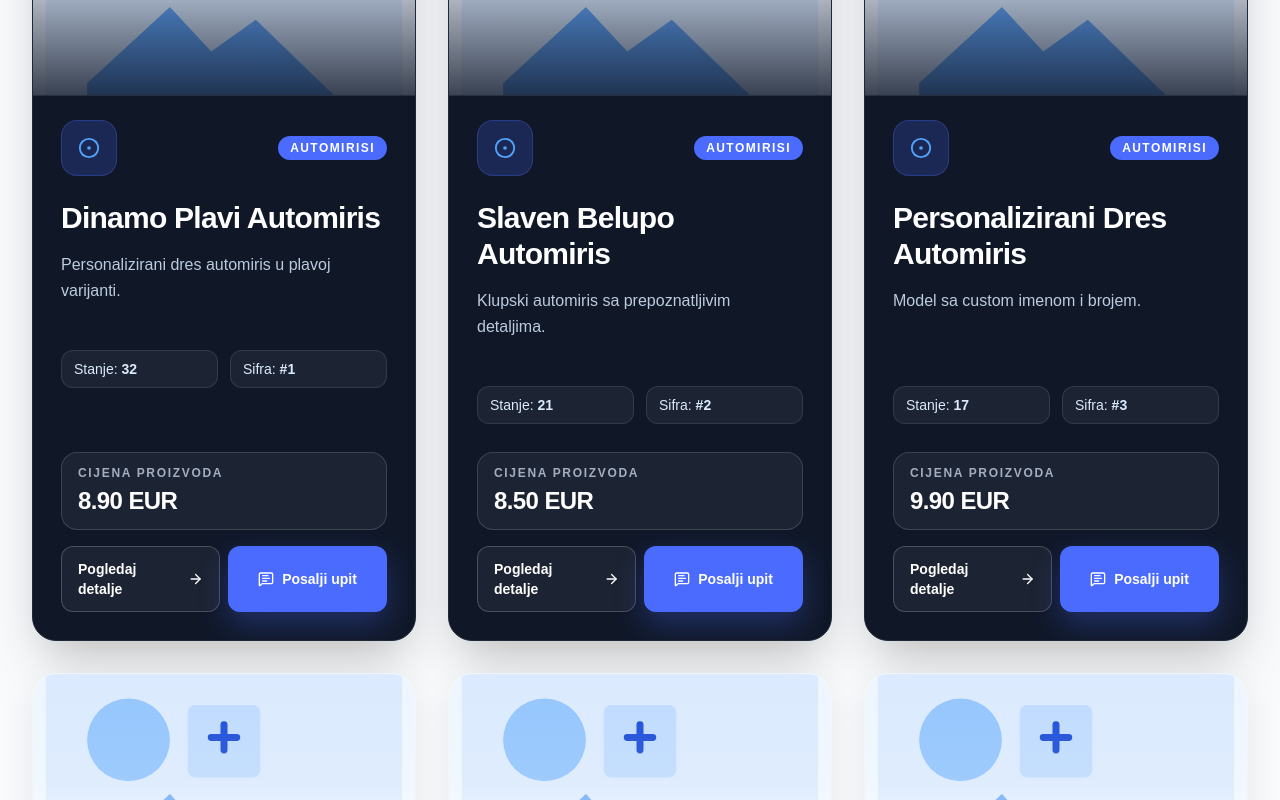
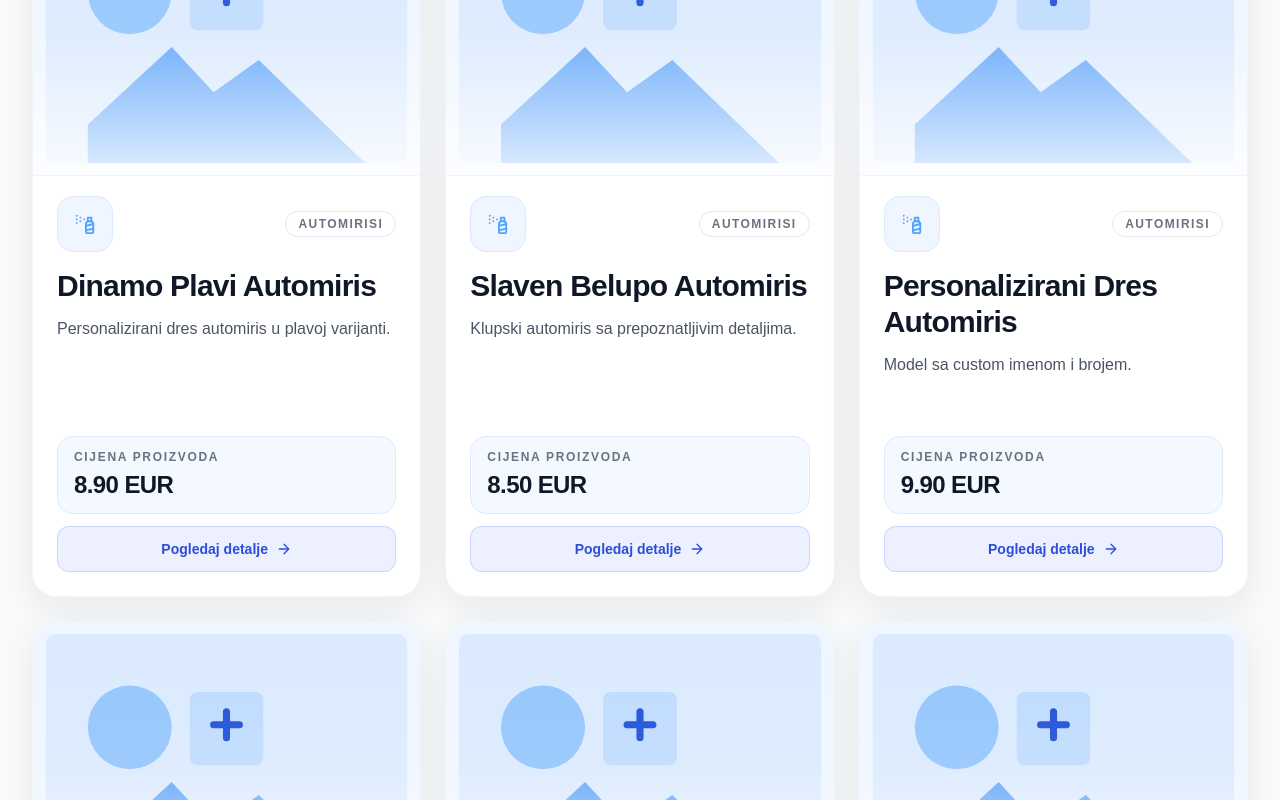
Before and after one commit to nivancic04/nikotrade.com-v2, a Next.js app: page /proizvodi in a window 1280 px wide. Shown: the part 620-1420 px from the top of the page. Built offline with nearby package versions, Linux system fonts and the light colour scheme.

Commit message:
poboljsani hoveri i pristupacnost

```diff
--- a/app/api/contact/route.ts
+++ b/app/api/contact/route.ts
@@ -21,12 +21,13 @@
 export async function POST(request: Request) {
   try {
     const body = (await request.json()) as ContactPayload;
-    const title = typeof body.title === "string" ? body.title.trim() : "";
+    const inputTitle = typeof body.title === "string" ? body.title.trim() : "";
     const description = typeof body.description === "string" ? body.description.trim() : "";
     const replyEmail = typeof body.replyEmail === "string" ? body.replyEmail.trim() : "";
     const consent = body.consent === true;
     const productSlug = typeof body.productSlug === "string" ? body.productSlug.trim() : "";
     const productName = typeof body.productName === "string" ? body.productName.trim() : "";
+    const title = productName ? `Upit za proizvod: ${productName}` : inputTitle;
 
     if (title.length < 3 || title.length > 120) {
       return NextResponse.json(
--- a/app/proizvodi/[slug]/page.tsx
+++ b/app/proizvodi/[slug]/page.tsx
@@ -1,14 +1,14 @@
 import Image from "next/image";
 import Link from "next/link";
 import { notFound } from "next/navigation";
-import { ArrowLeft, CircleDot, Clock3, Package, Shirt, Sparkles, Wine } from "lucide-react";
+import { ArrowLeft, ArrowRight, Clock3, Package, Shirt, Sparkles, SprayCan, Wine } from "lucide-react";
 import { SiteHeader } from "@/components/site-header";
 import { SiteFooter } from "@/components/site-footer";
 import { ProductInquiryModal } from "@/components/product-inquiry-modal";
 import { getAllProducts, getProductBySlug, type ProductCategory } from "@/lib/products-db";
 
 function CategoryIcon({ category }: { category: ProductCategory }) {
-  if (category === "Automirisi") return <CircleDot size={24} className="text-blue-400" />;
+  if (category === "Automirisi") return <SprayCan size={24} className="text-blue-400" />;
   if (category === "Sportska oprema") return <Shirt size={24} className="text-blue-400" />;
   return <Wine size={24} className="text-blue-400" />;
 }
@@ -47,10 +47,10 @@
           </Link>
 
           <div className="grid grid-cols-1 gap-8 lg:grid-cols-[1.05fr_0.95fr] lg:gap-10">
-            <article className="group relative overflow-hidden rounded-3xl border border-gray-800 bg-gray-900 p-8 shadow-2xl transition-all duration-500 hover:-translate-y-1 hover:shadow-[0_24px_70px_rgba(15,23,42,0.4)] sm:p-10">
-              <div className="pointer-events-none absolute inset-0 bg-gradient-to-br from-[#4a6bfe]/20 via-blue-900/10 to-transparent opacity-85 transition-opacity duration-500 group-hover:opacity-100"></div>
+            <article className="group relative overflow-hidden rounded-3xl border border-gray-100 bg-white p-8 shadow-[0_10px_35px_rgba(15,23,42,0.08)] transition-all duration-300 hover:border-blue-100 hover:shadow-[0_18px_50px_rgba(15,23,42,0.16)] sm:p-10">
+              <div className="pointer-events-none absolute inset-0 bg-gradient-to-br from-blue-100/70 via-transparent to-transparent opacity-0 transition-opacity duration-300 group-hover:opacity-100"></div>
 
-              <div className="relative mb-8 overflow-hidden rounded-2xl border border-white/10">
+              <div className="relative mb-8 overflow-hidden rounded-2xl border border-gray-100">
                 <Image
                   src={product.image}
                   alt={product.name}
@@ -58,31 +58,31 @@
                   height={900}
                   className="h-[280px] w-full object-cover transition-transform duration-700 group-hover:scale-105 sm:h-[340px]"
                 />
-                <div className="pointer-events-none absolute inset-0 bg-gradient-to-t from-gray-900/75 via-gray-900/20 to-transparent"></div>
+                <div className="pointer-events-none absolute inset-0 bg-gradient-to-t from-white/80 via-white/10 to-transparent"></div>
               </div>
 
               <div className="relative mb-6 flex items-center justify-between">
-                <div className="rounded-2xl border border-[#4a6bfe]/30 bg-[#4a6bfe]/20 p-4 shadow-[0_0_24px_rgba(74,107,254,0.2)] transition-transform duration-500 group-hover:scale-105">
+                <div className="rounded-2xl border border-blue-100 bg-blue-50 p-4 transition-transform duration-300 group-hover:scale-105">
                   <CategoryIcon category={product.category} />
                 </div>
-                <span className="rounded-full bg-[#4a6bfe] px-3 py-1.5 text-xs font-bold uppercase tracking-[0.12em] text-white">
+                <span className="rounded-full border border-gray-200 bg-white px-3 py-1.5 text-xs font-bold uppercase tracking-[0.12em] text-gray-500">
                   {product.category}
                 </span>
               </div>
 
               <div className="relative">
-                <h1 className="text-4xl font-black tracking-tight text-white sm:text-5xl">{product.name}</h1>
-                <p className="mt-5 text-lg leading-relaxed text-blue-100/90">{product.description}</p>
+                <h1 className="text-4xl font-black tracking-tight text-gray-900 sm:text-5xl">{product.name}</h1>
+                <p className="mt-5 text-lg leading-relaxed text-gray-600">{product.description}</p>
               </div>
 
               <div className="relative mt-8 grid grid-cols-1 gap-3 sm:grid-cols-2">
-                <div className="rounded-2xl border border-white/10 bg-white/5 p-4 transition-all duration-300 hover:border-white/20 hover:bg-white/10">
-                  <p className="text-xs font-semibold uppercase tracking-[0.14em] text-blue-100/60">Cijena</p>
-                  <p className="mt-2 text-2xl font-black text-white">{product.priceEur.toFixed(2)} EUR</p>
+                <div className="rounded-2xl border border-gray-100 bg-[#F9FAFB] p-4 transition-all duration-300 hover:border-blue-100 hover:bg-blue-50/40">
+                  <p className="text-xs font-semibold uppercase tracking-[0.14em] text-gray-500">Cijena</p>
+                  <p className="mt-2 text-2xl font-black text-gray-900">{product.priceEur.toFixed(2)} EUR</p>
                 </div>
-                <div className="rounded-2xl border border-white/10 bg-white/5 p-4 transition-all duration-300 hover:border-white/20 hover:bg-white/10">
-                  <p className="text-xs font-semibold uppercase tracking-[0.14em] text-blue-100/60">Stanje</p>
-                  <p className="mt-2 text-2xl font-black text-white">{product.stock} kom</p>
+                <div className="rounded-2xl border border-gray-100 bg-[#F9FAFB] p-4 transition-all duration-300 hover:border-blue-100 hover:bg-blue-50/40">
+                  <p className="text-xs font-semibold uppercase tracking-[0.14em] text-gray-500">Stanje</p>
+                  <p className="mt-2 text-2xl font-black text-gray-900">{product.stock} kom</p>
                 </div>
               </div>
 
@@ -154,33 +154,60 @@
             </div>
             <div className="grid grid-cols-1 gap-6 md:grid-cols-3">
               {relatedProducts.map((item) => (
-                <Link
+                <article
                   key={item.id}
-                  href={`/proizvodi/${item.slug}`}
-                  className="group rounded-3xl border border-gray-100 bg-white p-0 shadow-[0_8px_30px_rgba(15,23,42,0.08)] transition-all duration-500 hover:-translate-y-2 hover:shadow-[0_16px_45px_rgba(15,23,42,0.16)]"
+                  className="group relative flex h-full flex-col overflow-hidden rounded-3xl border border-gray-100 bg-white p-5 text-gray-900 shadow-[0_10px_35px_rgba(15,23,42,0.08)] transition-all duration-300 hover:border-blue-100 hover:shadow-[0_18px_50px_rgba(15,23,42,0.18)] sm:p-6"
                 >
-                  <div className="relative overflow-hidden rounded-t-3xl border-b border-gray-100">
+                  <div className="pointer-events-none absolute inset-0 bg-gradient-to-br from-blue-100/80 via-transparent to-transparent opacity-0 transition-opacity duration-500 group-hover:opacity-100"></div>
+
+                  <div className="relative -mx-5 -mt-5 mb-5 overflow-hidden border-b border-gray-100 sm:-mx-6 sm:-mt-6">
                     <Image
                       src={item.image}
                       alt={item.name}
                       width={1200}
                       height={900}
-                      className="h-40 w-full object-cover transition-transform duration-700 group-hover:scale-105"
+                      className="h-64 w-full object-cover sm:h-72"
                     />
-                    <div className="pointer-events-none absolute inset-0 bg-gradient-to-t from-white/90 via-white/10 to-transparent"></div>
+                    <div className="pointer-events-none absolute inset-0 bg-gradient-to-t from-white/80 via-white/10 to-transparent"></div>
                   </div>
 
-                  <div className="p-6">
-                    <div className="mb-4 inline-flex rounded-xl border border-blue-100 bg-blue-50 p-3 transition-transform duration-300 group-hover:scale-105">
+                  <div className="relative mb-4 flex items-center justify-between">
+                    <div className="rounded-2xl border border-blue-100 bg-blue-50 p-4 transition-transform duration-500 group-hover:-translate-y-0.5 group-hover:scale-105">
                       <CategoryIcon category={item.category} />
                     </div>
-                    <h4 className="text-xl font-black tracking-tight text-gray-900">{item.name}</h4>
-                    <p className="mt-2 min-h-[66px] text-sm leading-relaxed text-gray-600">{item.shortDescription}</p>
-                    <p className="mt-4 font-bold text-[#4a6bfe] transition-colors group-hover:text-[#2d4ed8]">
-                      Detalji proizvoda
+                    <span className="rounded-full border border-gray-200 bg-white px-3 py-1 text-xs font-bold uppercase tracking-[0.12em] text-gray-500">
+                      {item.category}
+                    </span>
+                  </div>
+
+                  <div className="relative flex-1">
+                    <h4 className="text-2xl font-black tracking-tight sm:text-3xl">{item.name}</h4>
+                    <p className="mt-3 min-h-[64px] text-sm leading-relaxed text-gray-600 sm:text-base">
+                      {item.shortDescription}
                     </p>
                   </div>
-                </Link>
+
+                  <div className="relative mt-5">
+                    <div className="rounded-2xl border border-blue-100 bg-blue-50/70 px-4 py-3">
+                      <p className="text-xs font-semibold uppercase tracking-[0.14em] text-gray-500">
+                        Cijena proizvoda
+                      </p>
+                      <p className="mt-1 text-2xl font-black tracking-tight">
+                        {item.priceEur.toFixed(2)} EUR
+                      </p>
+                    </div>
+
+                    <div className="mt-3">
+                      <Link
+                        href={`/proizvodi/${item.slug}`}
+                        className="inline-flex w-full items-center justify-center gap-2 rounded-xl border border-[#4a6bfe]/20 bg-[#4a6bfe]/10 px-4 py-3 text-sm font-bold text-[#2d4ed8] transition-all duration-300 hover:border-[#4a6bfe]/40 hover:bg-[#4a6bfe]/15"
+                      >
+                        Pogledaj detalje
+                        <ArrowRight className="h-4 w-4 transition-transform duration-300 group-hover:translate-x-0.5" />
+                      </Link>
+                    </div>
+                  </div>
+                </article>
               ))}
             </div>
           </section>
--- a/app/proizvodi/page.tsx
+++ b/app/proizvodi/page.tsx
@@ -4,10 +4,9 @@
 import Link from "next/link";
 import { motion } from "framer-motion";
 import { useMemo, useState } from "react";
-import { ArrowRight, CircleDot, Database, Filter, Shirt, Wine } from "lucide-react";
+import { ArrowRight, Database, Filter, Shirt, SprayCan, Wine } from "lucide-react";
 import { SiteHeader } from "@/components/site-header";
 import { SiteFooter } from "@/components/site-footer";
-import { ProductInquiryModal } from "@/components/product-inquiry-modal";
 import { getAllProducts, type ProductCategory } from "@/lib/products-db";
 
 const categoryOptions: Array<"Sve" | ProductCategory> = [
@@ -26,7 +25,7 @@
 };
 
 function CategoryIcon({ category }: { category: ProductCategory }) {
-  if (category === "Automirisi") return <CircleDot size={22} className="text-blue-400" />;
+  if (category === "Automirisi") return <SprayCan size={22} className="text-blue-400" />;
   if (category === "Sportska oprema") return <Shirt size={22} className="text-blue-400" />;
   return <Wine size={22} className="text-blue-400" />;
 }
@@ -128,116 +127,56 @@
             </div>
           </motion.div>
 
-          <div className="grid grid-cols-1 gap-8 md:grid-cols-2 xl:grid-cols-3">
+          <div className="grid grid-cols-1 gap-6 md:grid-cols-2 xl:grid-cols-3">
             {filteredProducts.map((product, index) => {
-              const featuredCard = product.featured;
               return (
                 <motion.article
                   key={product.id}
                   initial={{ opacity: 0, y: 24 }}
                   animate={{ opacity: 1, y: 0 }}
                   transition={{ duration: 0.45, delay: Math.min(index * 0.06, 0.3) }}
-                  className={`group relative flex h-full flex-col overflow-hidden rounded-3xl border p-7 transition-all duration-500 ${
-                    featuredCard
-                      ? "border-gray-800 bg-gray-900 text-white shadow-2xl hover:-translate-y-2 hover:shadow-[0_22px_60px_rgba(15,23,42,0.45)]"
-                      : "border-gray-100 bg-white text-gray-900 shadow-[0_10px_35px_rgba(15,23,42,0.08)] hover:-translate-y-2 hover:shadow-[0_18px_50px_rgba(15,23,42,0.18)]"
-                  }`}
+                  className="group relative flex h-full flex-col overflow-hidden rounded-3xl border border-gray-100 bg-white p-5 text-gray-900 shadow-[0_10px_35px_rgba(15,23,42,0.08)] transition-all duration-300 hover:border-blue-100 hover:shadow-[0_18px_50px_rgba(15,23,42,0.18)] sm:p-6"
                 >
-                  <div
-                    className={`pointer-events-none absolute inset-0 opacity-0 transition-opacity duration-500 group-hover:opacity-100 ${
-                      featuredCard
-                        ? "bg-gradient-to-br from-[#4a6bfe]/20 via-blue-900/15 to-transparent"
-                        : "bg-gradient-to-br from-blue-100/80 via-transparent to-transparent"
-                    }`}
-                  ></div>
+                  <div className="pointer-events-none absolute inset-0 bg-gradient-to-br from-blue-100/80 via-transparent to-transparent opacity-0 transition-opacity duration-500 group-hover:opacity-100"></div>
 
                   <div
-                    className={`relative -mx-7 -mt-7 mb-6 overflow-hidden border-b ${
-                      featuredCard ? "border-white/10" : "border-gray-100"
-                    }`}
+                    className="relative -mx-5 -mt-5 mb-5 overflow-hidden border-b border-gray-100 sm:-mx-6 sm:-mt-6"
                   >
                     <Image
                       src={product.image}
                       alt={product.name}
                       width={1200}
                       height={900}
-                      className="h-52 w-full object-cover"
+                      className="h-64 w-full object-cover sm:h-72"
                     />
-                    <div
-                      className={`pointer-events-none absolute inset-0 ${
-                        featuredCard
-                          ? "bg-gradient-to-t from-gray-900/80 via-gray-900/25 to-transparent"
-                          : "bg-gradient-to-t from-white/80 via-white/10 to-transparent"
-                      }`}
-                    ></div>
+                    <div className="pointer-events-none absolute inset-0 bg-gradient-to-t from-white/80 via-white/10 to-transparent"></div>
                   </div>
 
-                  <div className="relative mb-6 flex items-center justify-between">
+                  <div className="relative mb-4 flex items-center justify-between">
                     <div
-                      className={`rounded-2xl p-4 transition-transform duration-500 group-hover:-translate-y-0.5 group-hover:scale-105 ${
-                        featuredCard
-                          ? "border border-[#4a6bfe]/30 bg-[#4a6bfe]/20"
-                          : "border border-blue-100 bg-blue-50"
-                      }`}
+                      className="rounded-2xl border border-blue-100 bg-blue-50 p-4 transition-transform duration-500 group-hover:-translate-y-0.5 group-hover:scale-105"
                     >
                       <CategoryIcon category={product.category} />
                     </div>
                     <span
-                      className={`rounded-full px-3 py-1 text-xs font-bold uppercase tracking-[0.12em] ${
-                        featuredCard
-                          ? "bg-[#4a6bfe] text-white"
-                          : "border border-gray-200 bg-white text-gray-500"
-                      }`}
+                      className="rounded-full border border-gray-200 bg-white px-3 py-1 text-xs font-bold uppercase tracking-[0.12em] text-gray-500"
                     >
                       {product.category}
                     </span>
                   </div>
 
                   <div className="relative flex-1">
-                    <h3 className="text-3xl font-black tracking-tight">{product.name}</h3>
+                    <h3 className="text-2xl font-black tracking-tight sm:text-3xl">{product.name}</h3>
                     <p
-                      className={`mt-4 min-h-[74px] leading-relaxed ${
-                        featuredCard ? "text-blue-100/85" : "text-gray-600"
-                      }`}
+                      className="mt-3 min-h-[64px] text-sm leading-relaxed text-gray-600 sm:text-base"
                     >
                       {product.shortDescription}
                     </p>
-
-                    <div className="mt-6 grid grid-cols-2 gap-3 text-sm">
-                      <div
-                        className={`rounded-xl border px-3 py-2 ${
-                          featuredCard
-                            ? "border-white/10 bg-white/5 text-blue-100"
-                            : "border-gray-100 bg-[#F9FAFB] text-gray-700"
-                        }`}
-                      >
-                        Stanje: <span className="font-bold">{product.stock}</span>
-                      </div>
-                      <div
-                        className={`rounded-xl border px-3 py-2 ${
-                          featuredCard
-                            ? "border-white/10 bg-white/5 text-blue-100"
-                            : "border-gray-100 bg-[#F9FAFB] text-gray-700"
-                        }`}
-                      >
-                        Sifra: <span className="font-bold">#{product.id}</span>
-                      </div>
-                    </div>
                   </div>
 
-                  <div className="relative mt-7">
-                    <div
-                      className={`rounded-2xl border px-4 py-3 ${
-                        featuredCard
-                          ? "border-white/15 bg-white/5"
-                          : "border-blue-100 bg-blue-50/70"
-                      }`}
-                    >
-                      <p
-                        className={`text-xs font-semibold uppercase tracking-[0.14em] ${
-                          featuredCard ? "text-blue-100/70" : "text-gray-500"
-                        }`}
-                      >
+                  <div className="relative mt-5">
+                    <div className="rounded-2xl border border-blue-100 bg-blue-50/70 px-4 py-3">
+                      <p className="text-xs font-semibold uppercase tracking-[0.14em] text-gray-500">
                         Cijena proizvoda
                       </p>
                       <p className="mt-1 text-2xl font-black tracking-tight">
@@ -245,28 +184,14 @@
                       </p>
                     </div>
 
-                    <div className="mt-4 grid grid-cols-1 gap-2 sm:grid-cols-2">
+                    <div className="mt-3">
                       <Link
                         href={`/proizvodi/${product.slug}`}
-                        className={`inline-flex items-center justify-center gap-2 rounded-xl px-4 py-3 text-sm font-bold transition-all duration-300 ${
-                          featuredCard
-                            ? "border border-white/20 bg-white/5 text-white hover:border-blue-300/70 hover:bg-white/10 hover:text-blue-100"
-                            : "border border-[#4a6bfe]/20 bg-[#4a6bfe]/10 text-[#2d4ed8] hover:border-[#4a6bfe]/40 hover:bg-[#4a6bfe]/15"
-                        }`}
+                        className="inline-flex w-full items-center justify-center gap-2 rounded-xl border border-[#4a6bfe]/20 bg-[#4a6bfe]/10 px-4 py-3 text-sm font-bold text-[#2d4ed8] transition-all duration-300 hover:border-[#4a6bfe]/40 hover:bg-[#4a6bfe]/15"
                       >
                         Pogledaj detalje
                         <ArrowRight className="h-4 w-4 transition-transform duration-300 group-hover:translate-x-0.5" />
                       </Link>
-                      <ProductInquiryModal
-                        productSlug={product.slug}
-                        productName={product.name}
-                        triggerLabel="Posalji upit"
-                        triggerClassName={`inline-flex items-center justify-center gap-2 rounded-xl px-4 py-3 text-sm font-bold transition-all duration-300 ${
-                          featuredCard
-                            ? "bg-[#4a6bfe] text-white shadow-[0_12px_30px_rgba(74,107,254,0.3)] hover:bg-[#3b5af0]"
-                            : "bg-gray-900 text-white shadow-[0_12px_30px_rgba(15,23,42,0.2)] hover:bg-gray-800"
-                        }`}
-                      />
                     </div>
                   </div>
                 </motion.article>
--- a/components/product-inquiry-modal.tsx
+++ b/components/product-inquiry-modal.tsx
@@ -21,7 +21,7 @@
   triggerLabel = "Posalji upit",
   triggerClassName,
 }: ProductInquiryModalProps) {
-  const defaultTitle = useMemo(() => `Upit za proizvod: ${productName}`, [productName]);
+  const fixedTitle = useMemo(() => `Upit za proizvod: ${productName}`, [productName]);
   const defaultDescription = useMemo(
     () =>
       `Pozdrav, zanima me proizvod "${productName}". Molim vise informacija o dostupnosti, personalizaciji i roku isporuke.`,
@@ -29,7 +29,6 @@
   );
 
   const [isOpen, setIsOpen] = useState(false);
-  const [title, setTitle] = useState(defaultTitle);
   const [description, setDescription] = useState(defaultDescription);
   const [replyEmail, setReplyEmail] = useState("");
   const [consent, setConsent] = useState(false);
@@ -38,9 +37,8 @@
   const [isSubmitting, setIsSubmitting] = useState(false);
 
   useEffect(() => {
-    setTitle(defaultTitle);
     setDescription(defaultDescription);
-  }, [defaultDescription, defaultTitle]);
+  }, [defaultDescription]);
 
   useEffect(() => {
     if (!isOpen) return;
@@ -54,7 +52,6 @@
   const openModal = () => {
     setFormError("");
     setFormSuccess("");
-    setTitle(defaultTitle);
     setDescription(defaultDescription);
     setIsOpen(true);
   };
@@ -68,7 +65,7 @@
     setFormError("");
     setFormSuccess("");
 
-    const normalizedTitle = title.trim();
+    const normalizedTitle = fixedTitle.trim();
     const normalizedDescription = description.trim();
     const normalizedReplyEmail = replyEmail.trim();
 
@@ -182,11 +179,12 @@
                   <input
                     id={`product-inquiry-title-${productSlug}`}
                     name="title"
-                    value={title}
-                    onChange={(event) => setTitle(event.target.value)}
+                    value={fixedTitle}
+                    readOnly
+                    aria-readonly="true"
                     maxLength={120}
                     required
-                    className="w-full rounded-xl border border-gray-200 bg-[#F9FAFB] px-4 py-3 text-gray-900 outline-none transition-all focus:border-[#4a6bfe] focus:ring-2 focus:ring-[#4a6bfe]/20"
+                    className="w-full cursor-not-allowed rounded-xl border border-gray-200 bg-gray-100 px-4 py-3 text-gray-700 outline-none"
                   />
                 </div>
 
```
Also changed, not shown: app/page.tsx (+33 -32 lines).
